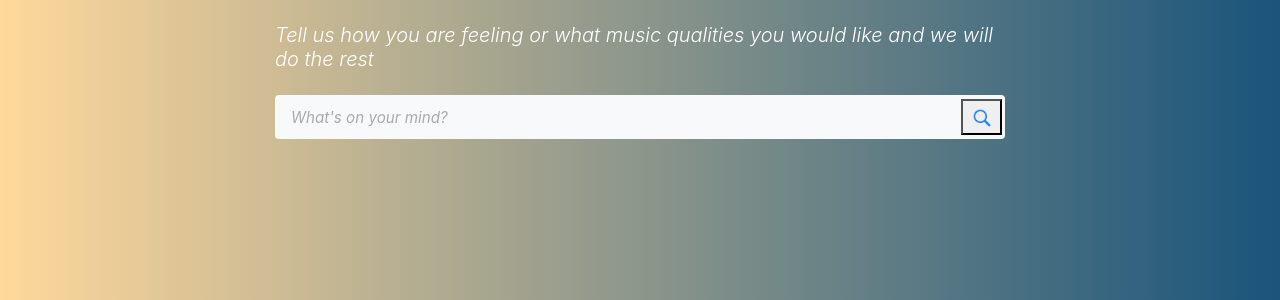
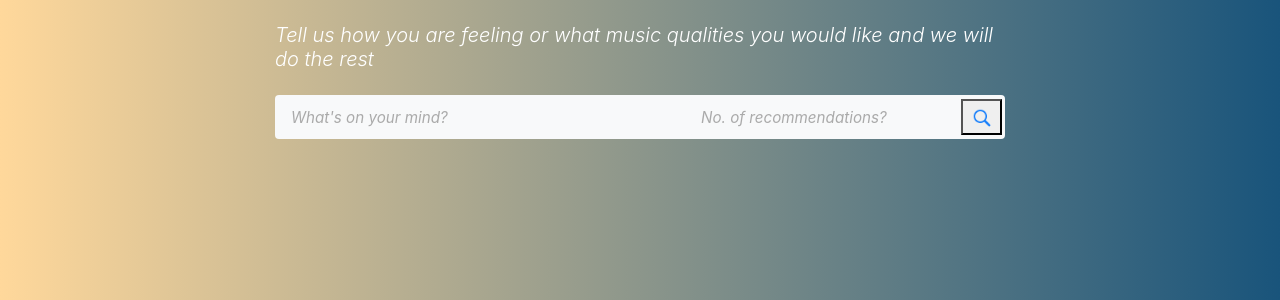
Before and after one commit to zennpng/IR2021, a Flask app: page / in a window 1280 px wide. Shown: the part 329-629 px from the top of the page. Run offline with Flask 2, Linux system fonts and the light colour scheme; some libraries are stand-ins or nearby versions.

Commit message:
fix routing, added input fields

```diff
--- a/templates/index.html
+++ b/templates/index.html
@@ -46,18 +46,20 @@ body {
       <div class="col-lg-8 mx-auto">
         <h5 class="font-weight-light mb-4 font-italic text-white">Tell us how you are feeling or what music qualities you would like and we will do the rest</h5>
 
-          <!-- Custom rounded search bars with input group -->
-          <form action="">
+          <form action="{{ url_for('recommendations') }}" method="post">
             <div class="p-1 bg-light rounded rounded-pill shadow-sm mb-4">
               <div class="input-group">
-                <input type="search" placeholder="What's on your mind?" aria-describedby="button-addon1" class="form-control border-0 bg-light">
+                <input type="search" name="query" placeholder="What's on your mind?" aria-describedby="button-addon1" class="form-control border-0 bg-light">
+                <div>
+                <input type="search" name="number" placeholder="No. of recommendations?" aria-describedby="button-addon1" class="form-control border-0 bg-light">
+                </div>
                 <div class="input-group-prepend">
                     <button id="submit-button" type="submit"><img src="{{url_for('static', filename='search.png')}}" width="25px" height="25px"></button>
                 </div>
               </div>
             </div>
           </form>
-          <!-- End -->
+
       </div>
     </div>
   </div>
```
